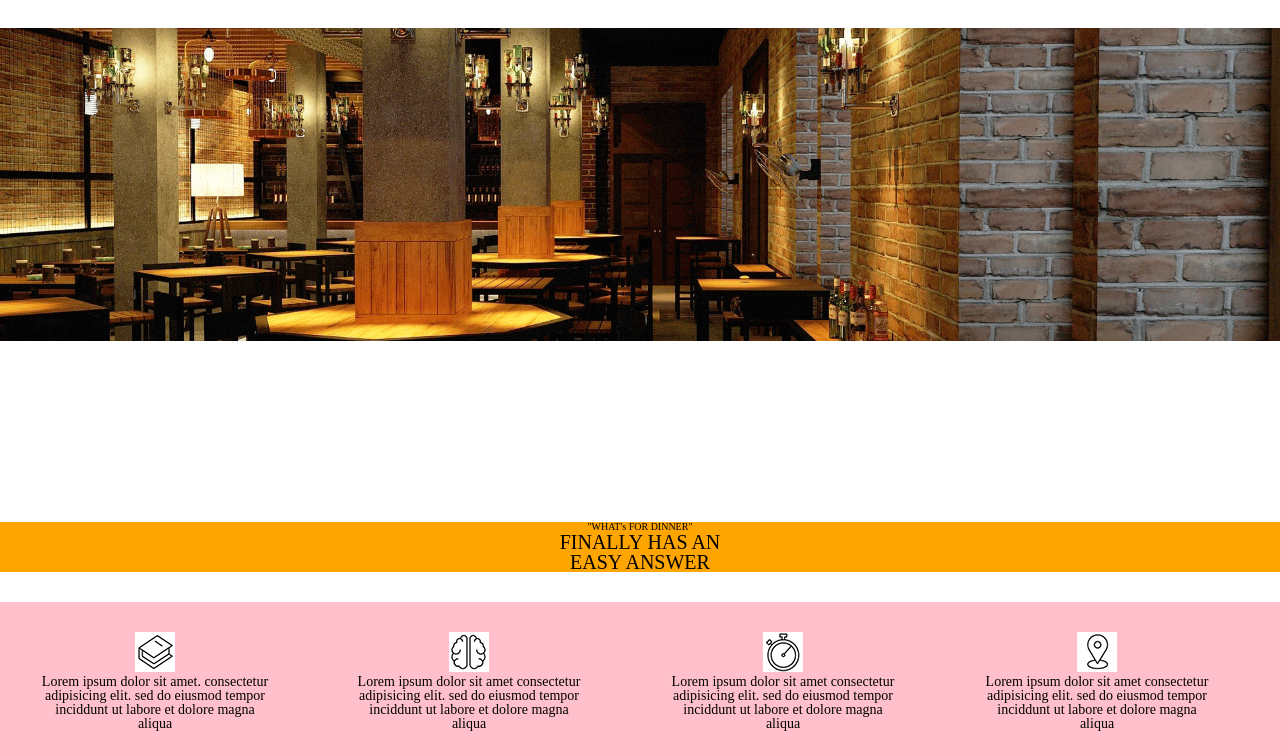
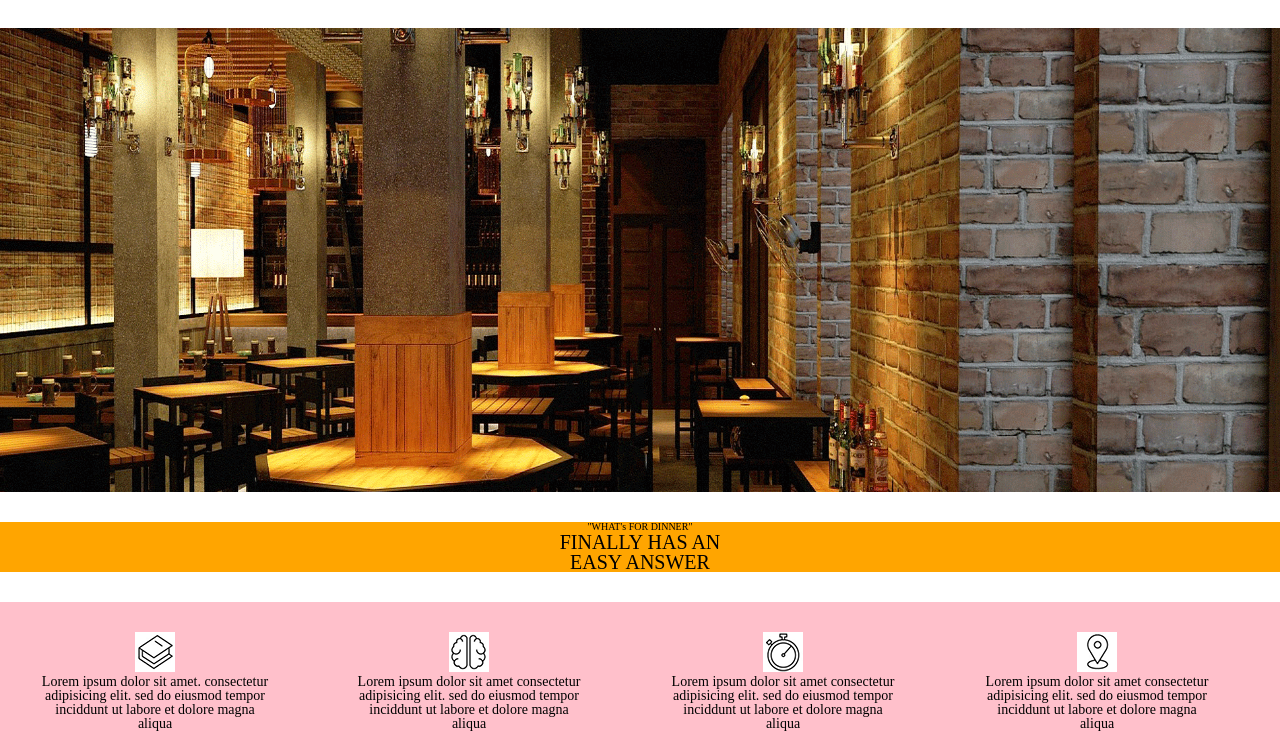
Before and after one commit to swan-5/quest-02, a plain HTML site: page index.html in a window 1280 px wide. Shown: the part 92-825 px from the top of the page. Drawn offline with nearby package versions, Linux system fonts and the light colour scheme.

Commit message:
header, mainpicture

```diff
--- a/main.css
+++ b/main.css
@@ -17,10 +17,9 @@ header{
 .main_picture {
     height:464px;
     background-image:url(./image/main.png);
-    background-size: contain;
-    background-repeat: no-repeat;
+    background-size: 100% 464px;
 }
-/* 그림 전체 출력 */
+
 .icon_title {
     background-color:orange;
     margin-top : 30px;
```
